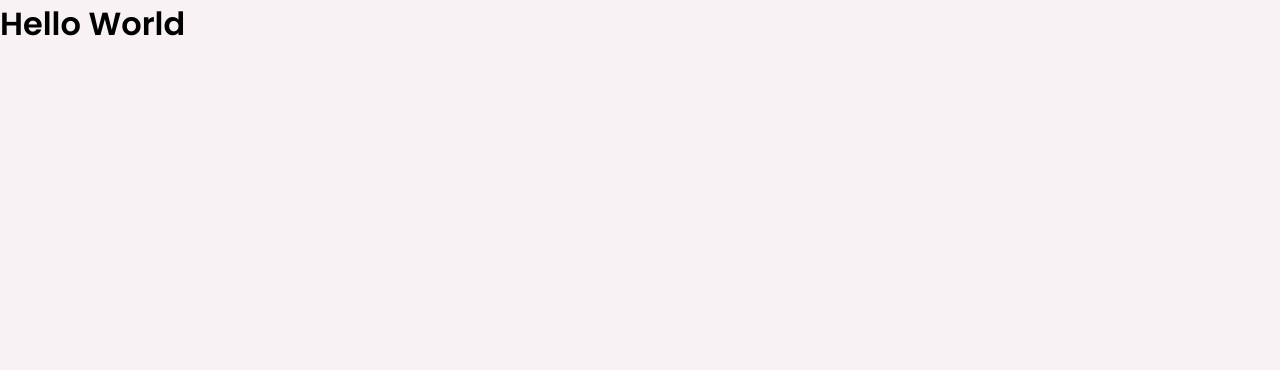
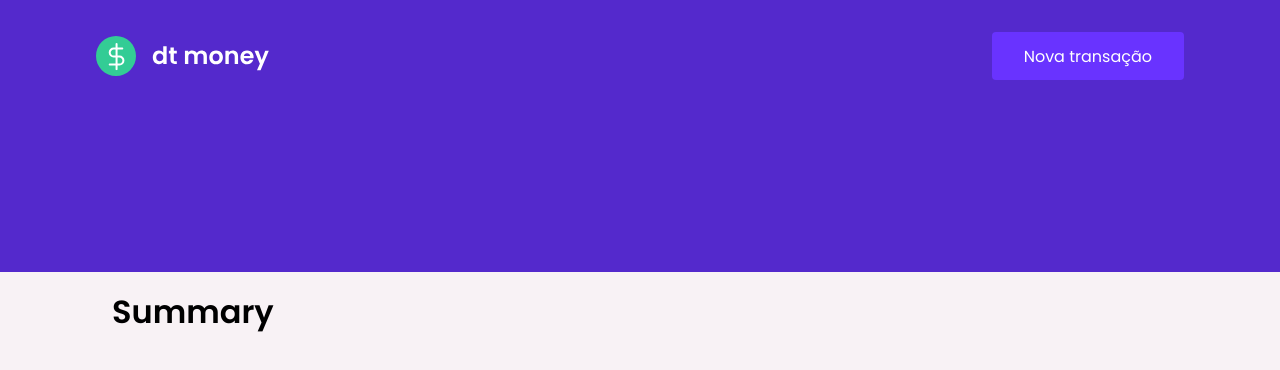
Before and after one commit to fgom-dev/dtmoney, a React (Create React App) app: page / in a window 1280 px wide. Shown: the top 370 px of the page. Built offline with nearby package versions, Linux system fonts and the light colour scheme.

Commit message:
criacao do componente Header, Dashboard e Summary

```diff
--- a/src/App.tsx
+++ b/src/App.tsx
@@ -1,10 +1,13 @@
+import { Dashboard } from './components/Dashboard';
+import { Header } from './components/Header'
 import { GlobalStyle } from './styles/global'
 
 export function App() {
   return (
-    <div className="App">
+    <>
       <GlobalStyle />
-      <h1>Hello World</h1>
-    </div>
+      <Header />
+      <Dashboard />
+    </>
   );
 }
--- /dev/null
+++ b/src/components/Dashboard/index.tsx
@@ -0,0 +1,10 @@
+import { Summary } from "../Summary";
+import { Container } from "./styles";
+
+export function Dashboard(){
+    return(
+        <Container>
+            <Summary />
+        </Container>
+    );
+}
--- /dev/null
+++ b/src/components/Dashboard/styles.ts
@@ -0,0 +1,7 @@
+import styled from "styled-components";
+
+export const Container = styled.main`
+    max-width: 1120px;
+    margin: 0 auto;
+    padding: 1rem 2rem;
+`
--- /dev/null
+++ b/src/components/Header/index.tsx
@@ -0,0 +1,15 @@
+import LogoImg from '../../assets/logo.svg'
+import { Container, Content } from './styles'
+
+export function Header(){
+    return(
+        <Container>
+            <Content>
+                <img src={LogoImg} alt="dt money" />
+                <button type="button">
+                    Nova transação
+                </button>
+            </Content>
+        </Container>
+    )
+}
--- /dev/null
+++ b/src/components/Header/styles.ts
@@ -0,0 +1,31 @@
+import styled from "styled-components";
+
+export const Container = styled.header`
+    background: var(--blue);
+`
+export const Content = styled.div`
+    max-width: 1120px;
+    margin: 0 auto;
+
+    padding: 2rem 1rem 12rem;
+    display: flex;
+    align-items: center;
+    justify-content: space-between;
+
+    button {
+        font-size: 1rem;
+        color: #fff;
+        background: var(--blue-light);
+        border: 0;
+        padding: 0 2rem;
+        border-radius:  0.25rem;
+        height: 3rem;
+
+        transition: filter .2s;
+
+        &:hover{
+            filter: brightness(0.9);
+        }
+    }
+
+`
--- /dev/null
+++ b/src/components/Summary/index.tsx
@@ -0,0 +1,5 @@
+export function Summary(){
+    return(
+        <h1>Summary</h1>
+    );
+}
```
Also changed, not shown: src/components/Summary/styles.ts (added).
